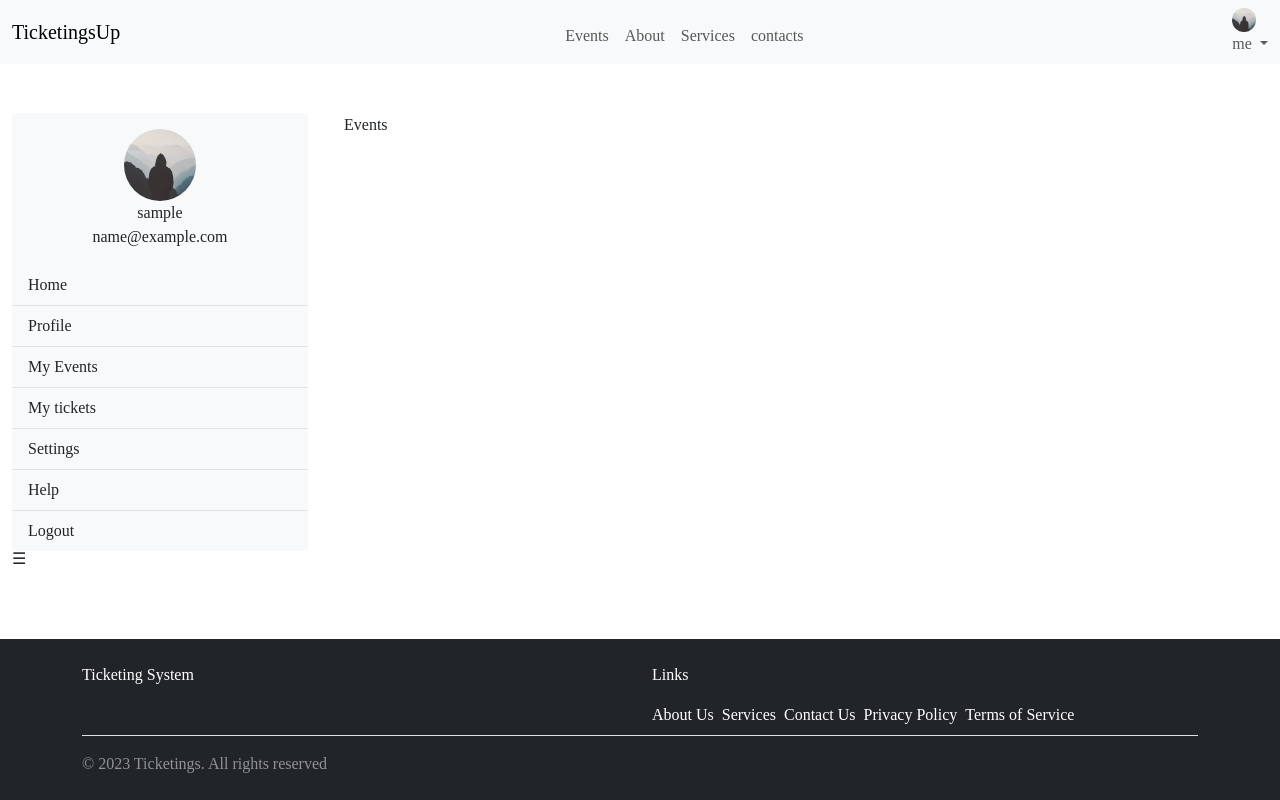
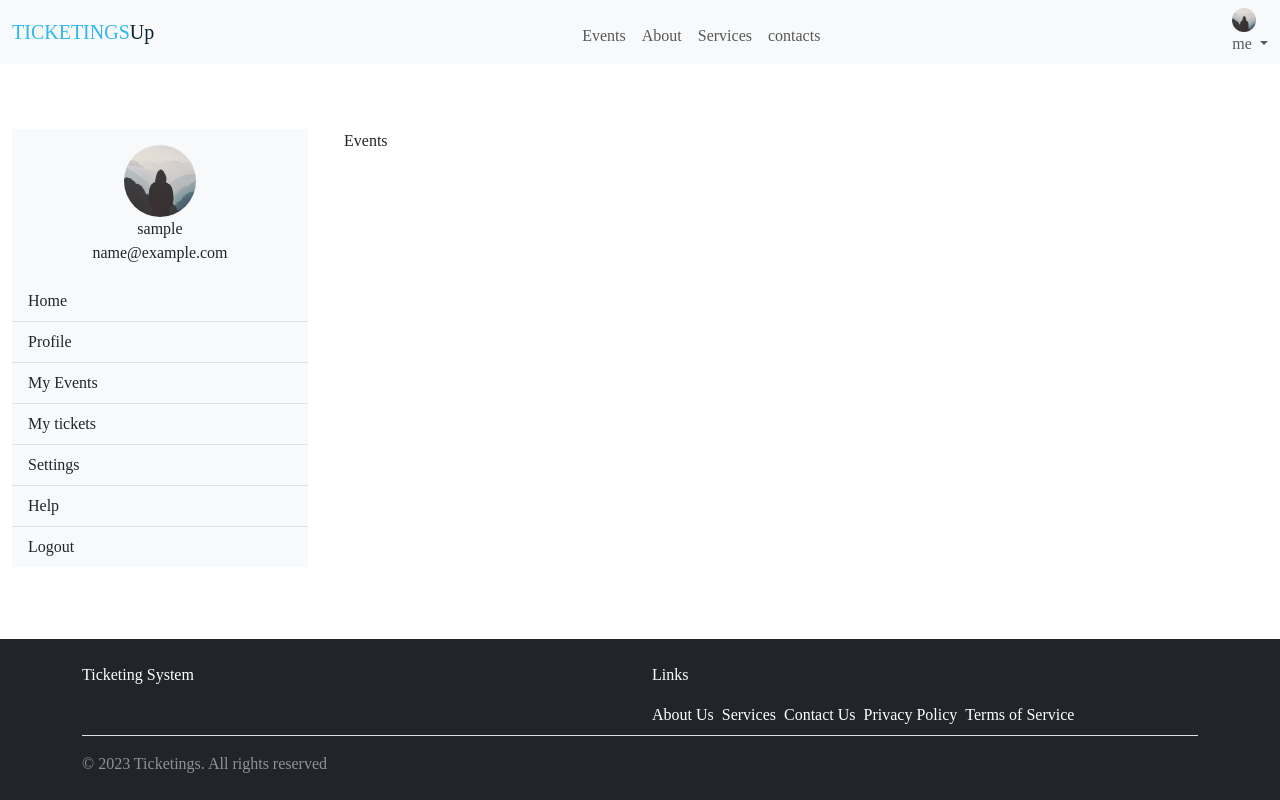
Before and after one commit to tmoris/moristickets, a Flask app: page /home in a window 1280 px wide. Run offline with Flask 3, Linux system fonts and the light colour scheme; the visitor is signed in with stand-in values (Sample User, id 1); data that the repository does not hold is empty.

Commit message:
Added logo styles

```diff
--- a/app/static/css/style.css
+++ b/app/static/css/style.css
@@ -202,6 +202,17 @@
   display: grid;
   grid-template-rows: 1fr auto;
 }
+.logo {
+  font-family: "Spectral", serif;
+
+  color: hsl(197, 68%, 11%);
+}
+
+.logo-blue {
+  color: hsl(197, 87%, 56%);
+  text-transform: uppercase;
+}
+
 main {
     padding-top: 80px;
 }
@@ -218,19 +229,22 @@
   inline-size: 4.5rem;
   block-size: 4.5rem;
 }
+ .open {
+    display: block !important;
+  }
+
 #sidebar-wrapper {
-    transform: translateX(-100) !important;
     display: none;
   }
+
 @media (min-width: 768px) {
   #sidebar-wrapper {
-    transform: translateX(0) !important;
     display: block;
 
   }
 
   #sidebar-toggler {
+  display: none;
+  }
 
-  display: block;
-  }
 }
```
